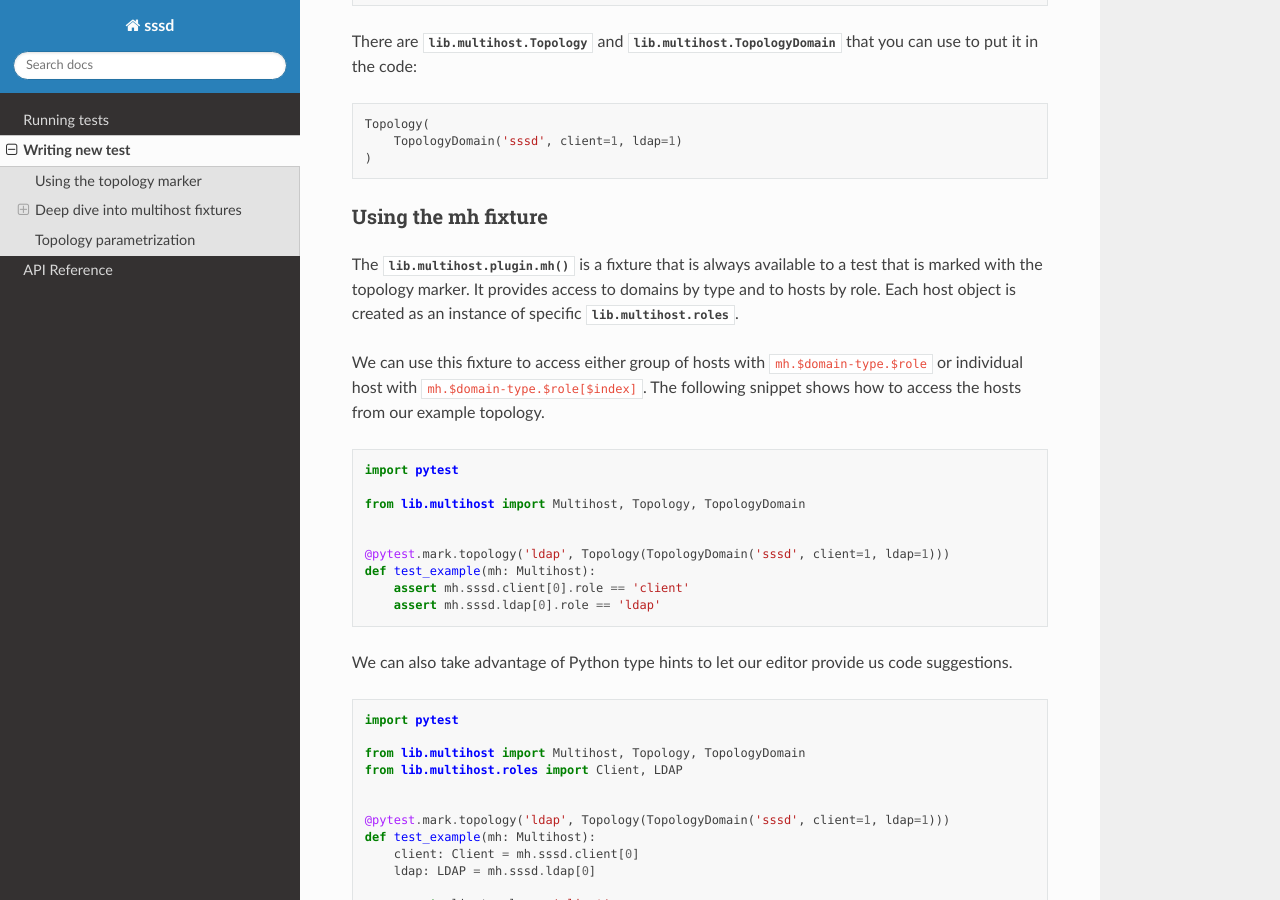
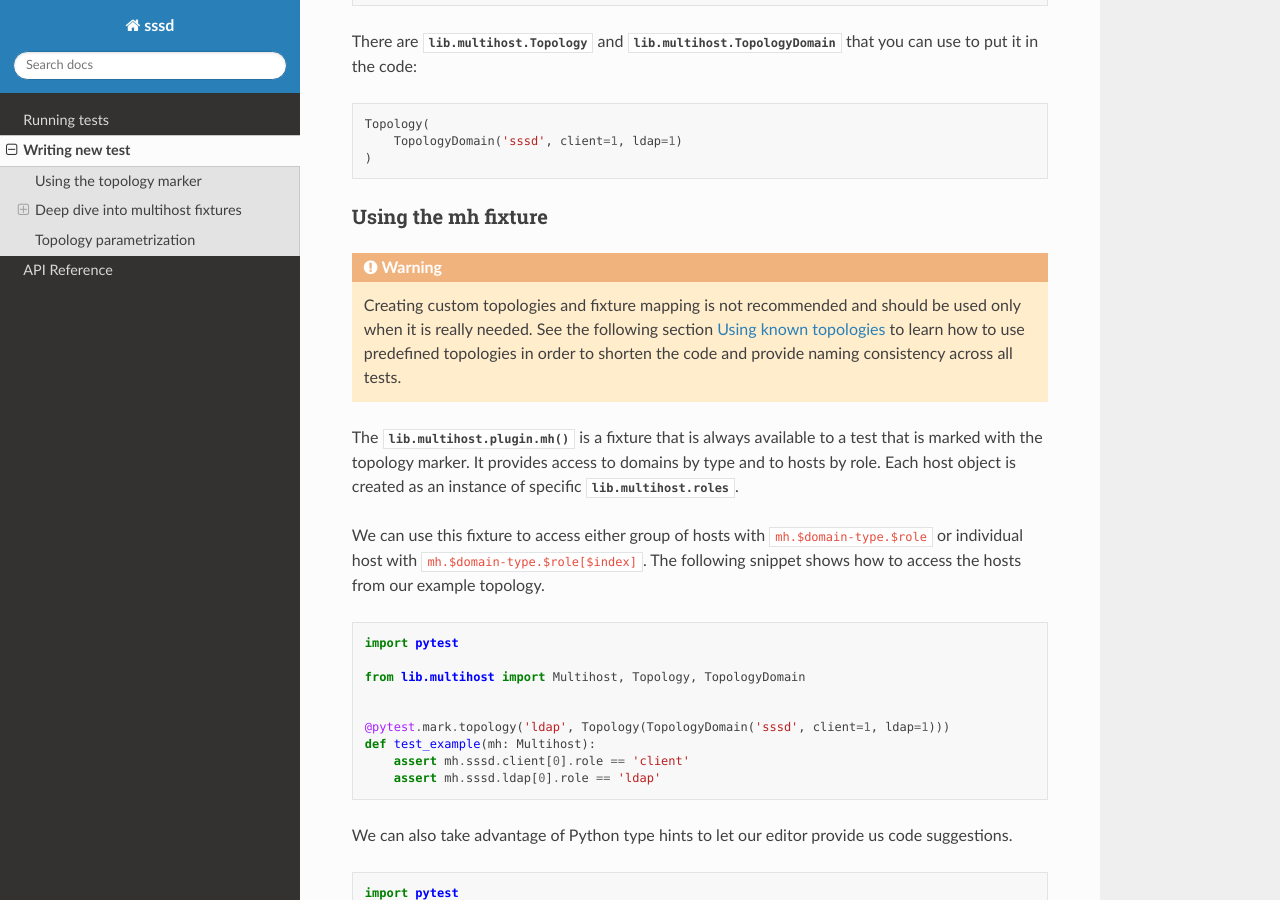
Before and after one commit to pbrezina/sssd-tests-poc, a Sphinx documentation site: the page built from docs/writing-tests.rst, in a window 1280 px wide and 900 px high, scrolled down 1860 px. Built offline with Sphinx 7.4.7 and the Read the Docs theme 2.0.0, drawn with Linux system fonts in a browser that asks for light colours; some of the changed text lies outside the part shown.

Commit message:
Minor Documentation improvements

```diff
--- a/docs/writing-tests.rst
+++ b/docs/writing-tests.rst
@@ -102,6 +102,13 @@ that you can use to put it in the code:
 
 Using the mh fixture
 ====================
+
+.. warning::
+
+    Creating custom topologies and fixture mapping is not recommended and should
+    be used only when it is really needed. See the following section `Using
+    known topologies`_ to learn how to use predefined topologies in order to
+    shorten the code and provide naming consistency across all tests.
 
 The :func:`lib.multihost.plugin.mh` is a fixture that is always available to a
 test that is marked with the topology marker. It provides access to domains by
@@ -290,6 +290,11 @@ a single test.
 Now, if we run the test, we can see that it was executed multiple times and each
 time with a different topology. Therefore the ``provider`` points to the
 expected host (``sssd.ldap[0]`` for ldap, ``sssd.ipa[0]`` for ipa etc.).
+
+.. note::
+
+    It is best practice to mark as many topologies as possible, triggering
+    multiple providers, when the test case allows it.
 
 .. code-block:: console
 
```
Also changed, not shown: other parts of docs/writing-tests.rst (+0 -7 lines).
